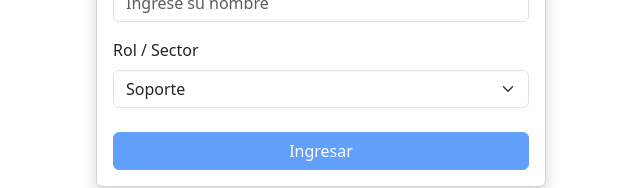
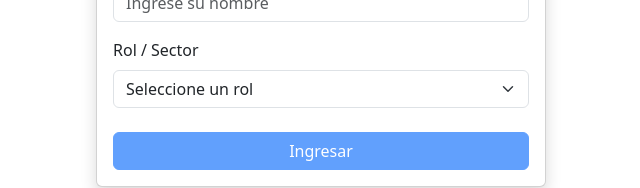
Before and after one commit to jonatanchaile/pv_tp_integrador_grupo01, a React (Vite) app: page /login in a window 1280 px wide. Shown: the part 367-555 px from the top of the page, without its empty margins (319-959 px from the left). Built offline with nearby package versions, Linux system fonts and the light colour scheme.

Commit message:
correccion de linea en estado incial y vista en form en Login - Jonatan Chaile

```diff
--- a/src/pages/Login.jsx
+++ b/src/pages/Login.jsx
@@ -108,7 +108,7 @@ const Login = () => {
                                 onChange={manejarCambio}
                                 isInvalid={!!erroresCampo.rol}
                             >
-
+                                <option value="">Seleccione un rol</option>
                                 <option value="soporte">Soporte</option>
                                 <option value="gerencia">Gerencia</option>
                             </Form.Select>
```
